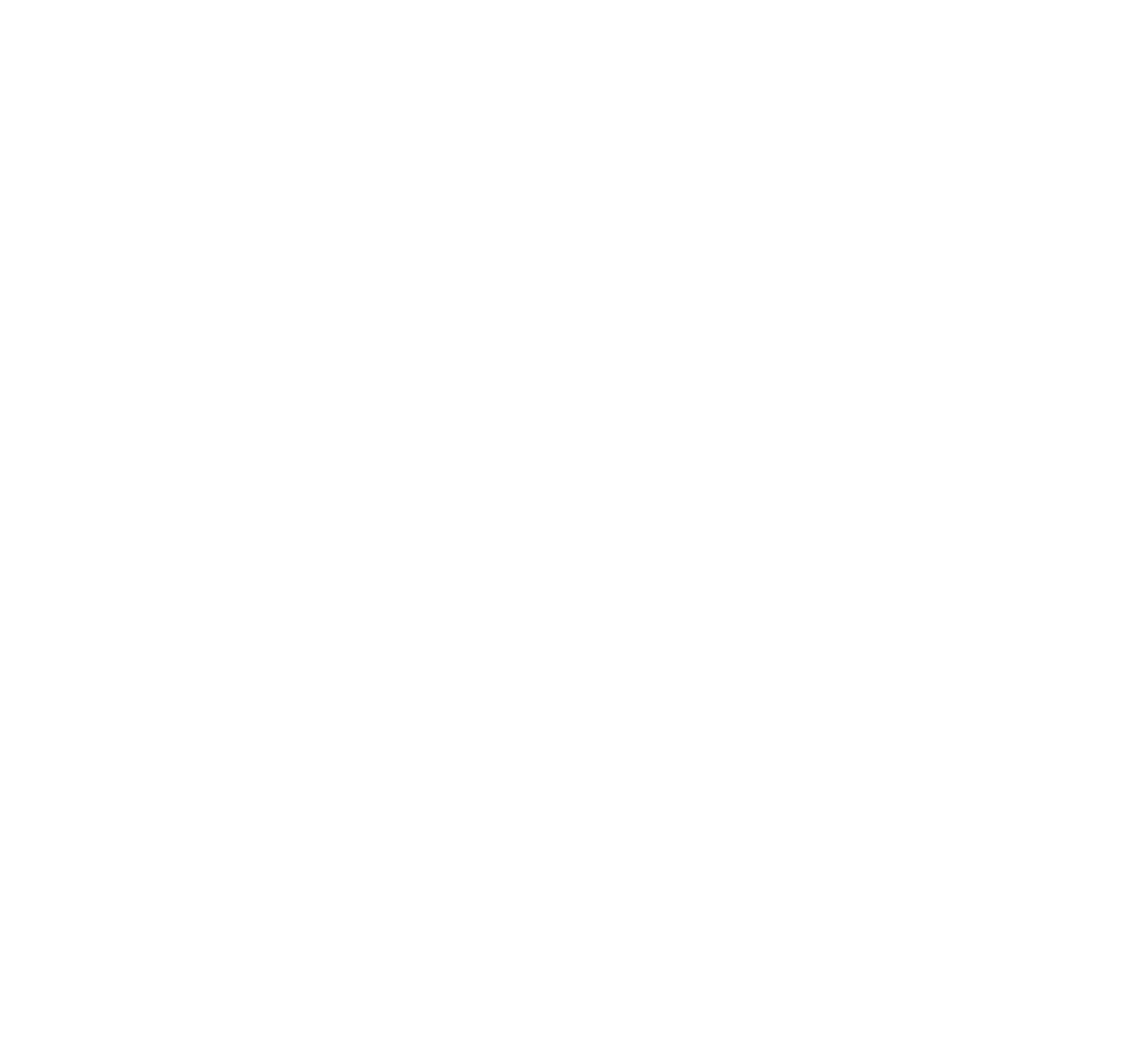
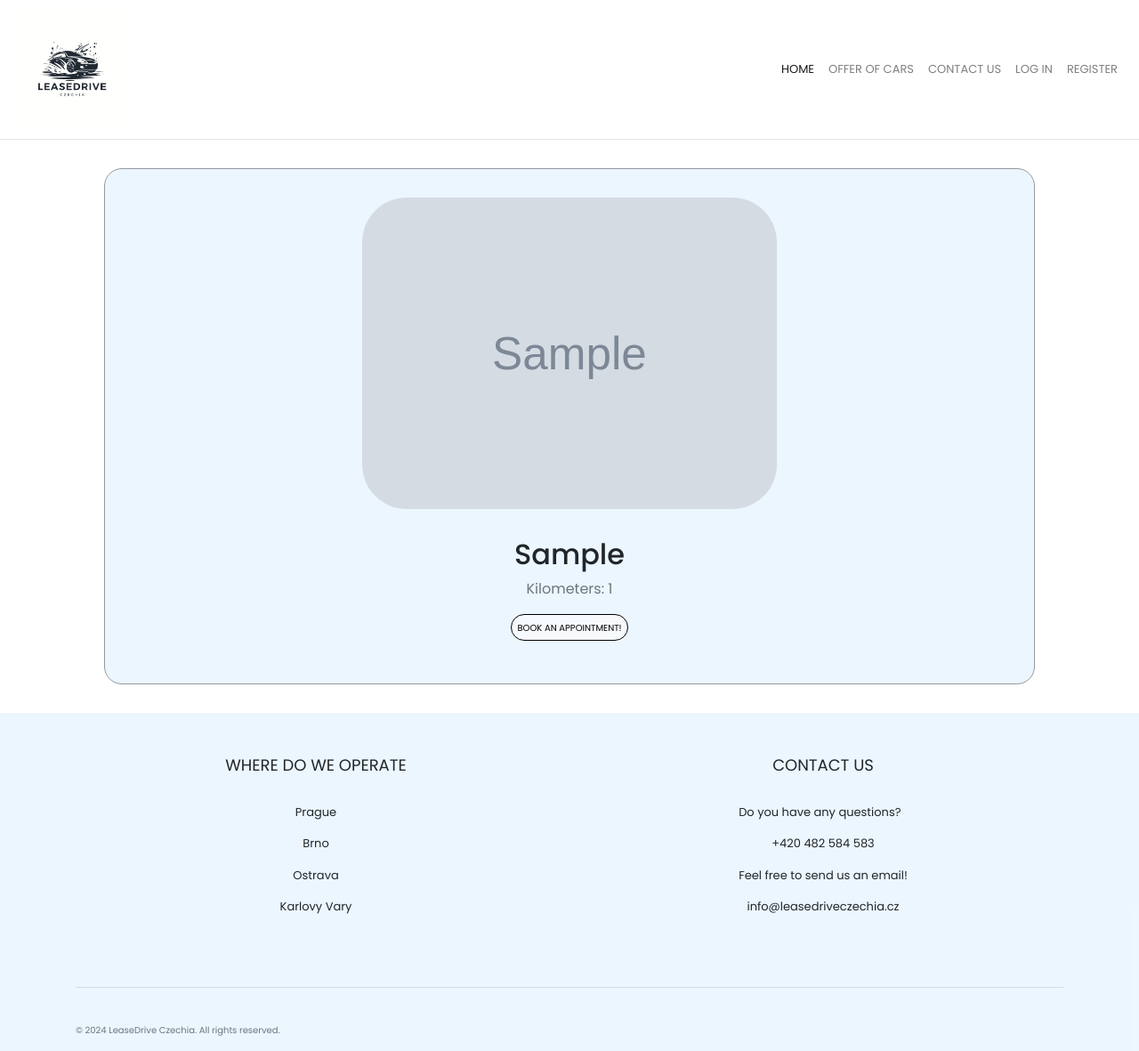
Before and after one commit to SachLawliet/SAD_ICA2, a Flask app: page /product in a window 1280 px wide. Before the commit the page is empty. Shown: the whole page at 89% size. Before the commit the page ends 800 px from the top, so only its background shows below. Run offline with Flask 3, Linux system fonts and the light colour scheme; tables that the repository leaves empty hold one stand-in row (values such as "Sample post"); grey boxes marked "Sample" are stand-in pictures; some libraries are stand-ins or nearby versions.

Commit message:
Added cars with use of db

```diff
--- a/v2/carlease/static/css/account.css
+++ b/v2/carlease/static/css/account.css
@@ -84,7 +84,7 @@ input {
 }
 
 .btn:hover {
-    background-color: #14253c;
+    background-color: rgb(220, 227, 231);
     cursor: pointer;
 }
 
--- /dev/null
+++ b/v2/carlease/static/css/product.css
@@ -0,0 +1,42 @@
+.content-section {
+    background-color: #e1f2ffa5;
+    border: 1px solid #9599a0;
+    display: flex;
+    flex-direction: column;
+    justify-content: center;
+    align-items: center;
+    margin: 2rem;
+    padding: 2rem;
+    border-radius: 20px;
+}
+
+.rounded-circle {
+    border-radius: 50px !important;
+    height: 350px ;
+}
+
+.content-section h2 {
+    padding-top: 2rem;
+}
+
+#km {
+    text-align: center;
+}
+
+.content-section button {
+    color: #000;
+    background-color: #f6fafd;
+    text-transform: uppercase;
+    font-size: 10px;
+    border: 1px solid black;
+    border-radius: 40px;
+    padding: 0.4rem;
+    margin-bottom: 1rem;
+    cursor: pointer;
+    transition: ease-in-out 0.3s;
+}
+
+.content-section button:hover {
+    background-color: rgb(220, 227, 231);
+    cursor: pointer;
+}
--- a/v2/carlease/static/js/scripts.js
+++ b/v2/carlease/static/js/scripts.js
@@ -125,7 +125,7 @@ document.addEventListener('DOMContentLoaded', function() {
     if (selectedSection) {
         loadContent(selectedSection);
     } else {
-        loadContent('/verification');
+        loadContent('/verified');
     }
 });
 
--- a/v2/carlease/templates/index.html
+++ b/v2/carlease/templates/index.html
@@ -51,6 +51,9 @@
                     <a href="mailto:timothyglazer@gmail.com"><button type="button" class="btn btn-secondary btn-sm" id="mail-btn">Contact Us!</button></a>
                 </div>
             </div>
+            {% if current_user.is_authenticated %}
+
+            {% else %}
             <div class="col-md-6">
                 <div class="box">
                     <div id="handshake-icon"><img src="{{ url_for('static', filename='img/benefits.svg') }}" alt="Handshake icon"></div>
@@ -58,6 +61,7 @@
                     <a href="{{ url_for('register') }}"><button type="button" class="btn btn-secondary btn-sm" id="deals">Sign up for exclusive deals!</button></a>
                 </div>
             </div>
+            {% endif %}
         </div>
     </div>
 </section>
--- a/v2/carlease/templates/login.html
+++ b/v2/carlease/templates/login.html
@@ -77,7 +77,7 @@
 
       <div class="border-top pt-3">
           <small class="text-muted ml-2">
-              <p>Need an Account? <a class="ml-2" href="{{ url_for('register')}}">Sign Up Now!</a></p>
+              <p id="logIn">Need an Account? <a class="ml-2" href="{{ url_for('register')}}">Sign Up Now!</a></p>
           </small>
       </div>
   </div>
--- a/v2/carlease/templates/partials/_navbar.html
+++ b/v2/carlease/templates/partials/_navbar.html
@@ -10,7 +10,7 @@
           <a class="nav-link" href="{{ url_for('home') }}">Home <span class="sr-only">(current)</span></a>
         </li>
         <li class="nav-item">
-          <a class="nav-link" href="#">Offer of Cars</a>
+          <a class="nav-link" href="/product">Offer of Cars</a>
         </li>
         <li class="nav-item">
           <a class="nav-link" href="#contactUs">Contact Us</a>
--- a/v2/carlease/templates/product.html
+++ b/v2/carlease/templates/product.html
@@ -4,20 +4,42 @@
     <meta charset="UTF-8">
     <meta name="viewport" content="width=device-width, initial-scale=1.0">
     <title>Lease a Car now!</title>
+    <link rel="stylesheet" href="https://stackpath.bootstrapcdn.com/bootstrap/4.5.2/css/bootstrap.min.css">
+    <link rel="stylesheet" href="{{ url_for('static', filename='css/styles.css') }}">
+    <link rel="stylesheet" href="{{ url_for('static', filename='css/navbar.css') }}">
+    <link rel="stylesheet" href="{{ url_for('static', filename='css/footer.css') }}">
+    <link rel="stylesheet" href="{{ url_for('static', filename='css/product.css') }}">
 </head>
 <body>
-    {% for car in cars.items %}
+<!-- Add header content -->
+{% include 'partials/_navbar.html' %}
+
+<section class="product-page">
+  <div class="container">
+    {% for car in cars %}
         <article class="media content-section">
-          <img class="rounded-circle article-img" src="{{ url_for('static', filename='cars/' + car.car_picture) }}">
-          <div class="media-body">
-            <div class="article-metadata">
-              <a class="mr-2">{{ car.model }}</a>
-              <small class="text-muted">{{ car.kilometers }}</small>
+            <img class="rounded-circle article-img" src="{{ url_for('static', filename='cars/' + car.car_picture) }}">
+            <div class="media-body">
+                <div class="article-metadata">
+                    <h2 class="mt-0">{{ car.model }}</a></h2>
+                    <p class="text-muted" id="km">Kilometers: {{ car.kilometers }}</p>
+                </div>
             </div>
-
-          </div>
+            <button>Book an appointment!</button>
         </article>
     {% endfor %}
+</div>
+</section>
 
+
+<!-- Add footer content -->
+{% include 'partials/_footer.html' %}
+
+<!-- Bootstrap JS -->
+<script src="https://code.jquery.com/jquery-3.5.1.slim.min.js"></script>
+<script src="https://cdn.jsdelivr.net/npm/@popperjs/core@2.5.4/dist/umd/popper.min.js"></script>
+<script src="https://stackpath.bootstrapcdn.com/bootstrap/4.5.2/js/bootstrap.min.js"></script>
+<!-- Link to your custom JavaScript file -->
+<script src="{{ url_for('static', filename='js/scripts.js') }}"></script>
 </body>
 </html>
--- a/v2/carlease/templates/registration.html
+++ b/v2/carlease/templates/registration.html
@@ -91,8 +91,7 @@
               </div>
               <div class="form-group">
                   {% if form.confirm_password.errors %}
-                  {{ form.confirm_password(class="form-control form-control-lg is-invalid", placeholder = "Confirm
-                  password") }}
+                  {{ form.confirm_password(class="form-control form-control-lg is-invalid", placeholder = "Confirm password") }}
                   <div class="invalid-feedback">
                       {% for error in form.confirm_password.errors %}
                       <span> {{ error }}</span>
```
Also changed, not shown: v2/carlease/static/css/login.css (+4 -4 lines), v2/carlease/static/cars/308.jpg (added), v2/carlease/static/cars/3series.jpg (added), v2/carlease/static/cars/a4.jpg (added), v2/carlease/static/cars/cclass.jpg (added), v2/carlease/static/cars/clio.jpg (added), v2/carlease/static/cars/focus.jpg (added), v2/carlease/static/cars/golf.jpg (added), v2/carlease/static/cars/octavia.jpg (added), v2/carlease/static/cars/passat.jpg (added), v2/carlease/static/cars/superb.jpg (added).
